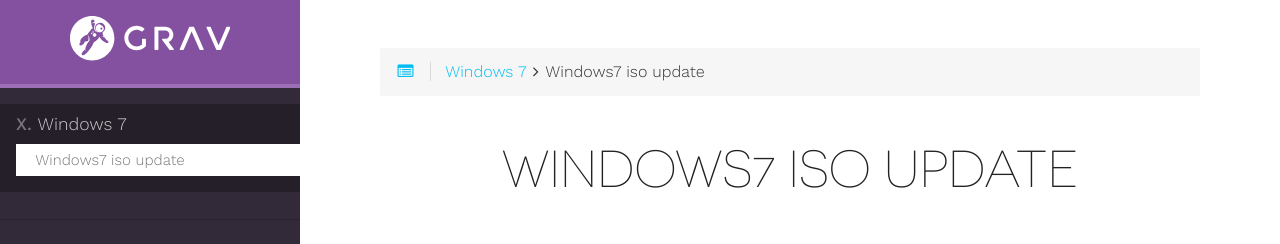
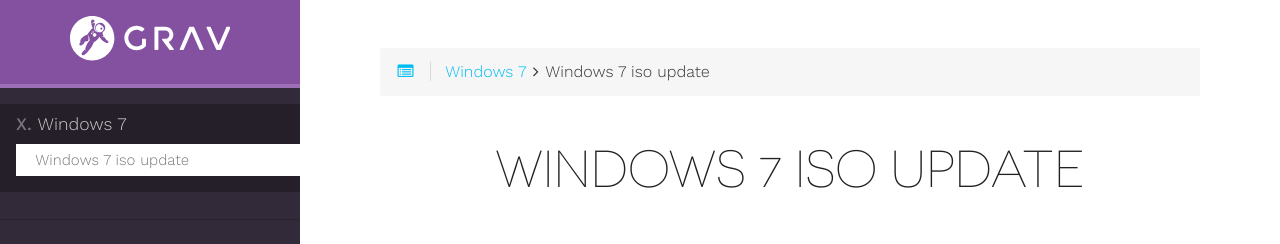
Before and after one commit to ao152867/windows, a plain HTML site: page windows-7/win7-iso-update/index.html in a window 1280 px wide. Shown: the top 244 px of the page. Drawn offline with Linux system fonts and the light colour scheme; a web font is replaced by a local one.

Commit message:
OCD title fix

```diff
--- a/index.xml
+++ b/index.xml
@@ -26,7 +26,7 @@
     </item>
 
     <item>
-      <title>Windows7 iso update</title>
+      <title>Windows 7 iso update</title>
       <link>https://ao152867.github.io/windows/windows-7/win7-iso-update/</link>
       <pubDate>Fri, 17 Feb 2017 11:17:50 +0200</pubDate>
 
--- a/windows-7/index.xml
+++ b/windows-7/index.xml
@@ -26,7 +26,7 @@
     </item>
 
     <item>
-      <title>Windows7 iso update</title>
+      <title>Windows 7 iso update</title>
       <link>https://ao152867.github.io/windows/windows-7/win7-iso-update/</link>
       <pubDate>Fri, 17 Feb 2017 11:17:50 +0200</pubDate>
 
--- a/windows-7/win7-iso-update/index.html
+++ b/windows-7/win7-iso-update/index.html
@@ -10,7 +10,7 @@
     <link rel="shortcut icon" href="/images/favicon.png" type="image/x-icon" />
 
 
-    <title>Windows7 iso update</title>
+    <title>Windows 7 iso update</title>
     <link href="https://ao152867.github.io/windows/css/nucleus.css" rel="stylesheet">
     <link href="https://ao152867.github.io/windows/css/font-awesome.min.css" rel="stylesheet">
     <link href="https://ao152867.github.io/windows/css/hybrid.css" rel="stylesheet">
@@ -88,7 +88,7 @@
 
             <li class="dd-item active" data-nav-id="/windows/windows-7/win7-iso-update/">
               <a href="/windows/windows-7/win7-iso-update/">
-                <span>Windows7 iso update     </i></span>
+                <span>Windows 7 iso update     </i></span>
               </a>
             </li>
 
@@ -133,7 +133,7 @@
 
 
 
-                <span itemprop="title"> Windows7 iso update</span>
+                <span itemprop="title"> Windows 7 iso update</span>
               </div>
 
                   <div class="progress">
@@ -183,7 +183,7 @@
 
     	        <div id="body-inner">
 
-                <h1>Windows7 iso update</h1>
+                <h1>Windows 7 iso update</h1>
 
 
 
```
Also changed, not shown: windows-7/index.html (+1 -1 lines).
